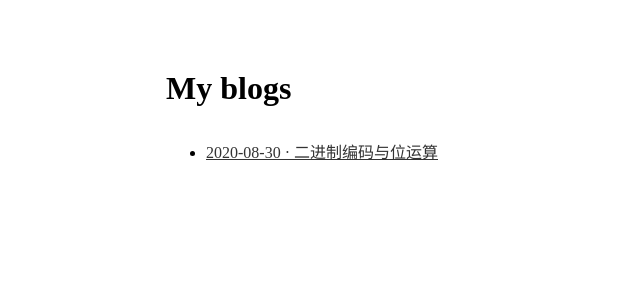
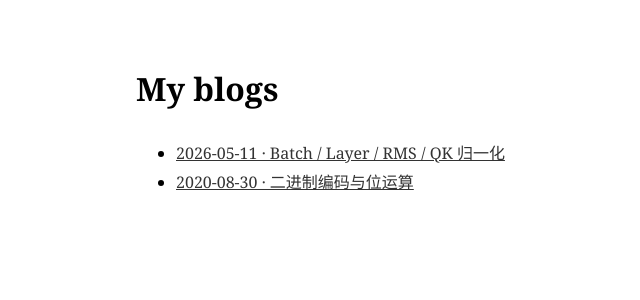
Before and after one commit to FAuditore/FAuditore.github.io, a Jekyll site: the page built from index.html, in a window 1280 px wide. Shown: the top 300 px of the page, without its empty margins (144-784 px from the left). Built offline with Jekyll 4.4.1, drawn with Linux system fonts in a browser that asks for light colours; a style sheet for code colours, icons or effects is not loaded; part of the change alters nothing that is shown.

Commit message:
Add Batch/Layer/RMS/QK Norm blog post and update .gitignore
Co-Authored-By: Claude Opus 4.7 <noreply@anthropic.com>

````diff
--- a/_config.yml
+++ b/_config.yml
@@ -1,2 +1,3 @@
 title: My blogs
 markdown: kramdown
+future: true
--- a/_layouts/default.html
+++ b/_layouts/default.html
@@ -4,19 +4,45 @@
   <meta charset="UTF-8">
   <title>{{ page.title }} · {{ site.title }}</title>
   <link rel="stylesheet" href="https://cdn.jsdelivr.net/npm/katex@0.16.9/dist/katex.min.css">
+  <link rel="stylesheet" href="https://cdn.jsdelivr.net/gh/richleland/pygments-css@master/vs.css">
   <script defer src="https://cdn.jsdelivr.net/npm/katex@0.16.9/dist/katex.min.js"></script>
   <script defer src="https://cdn.jsdelivr.net/npm/katex@0.16.9/dist/contrib/auto-render.min.js"
           onload="renderMathInElement(document.body,{delimiters:[{left:'$$',right:'$$',display:true},{left:'\\[',right:'\\]',display:true},{left:'$',right:'$',display:false},{left:'\\(',right:'\\)',display:false}]})">
   </script>
   <style>
-    body { max-width: 660px; margin: 60px auto; padding: 0 20px; font-family: serif; line-height: 1.8; }
-    a    { color: #333; }
-    pre  { background: #f5f5f5; padding: 12px; overflow-x: auto; }
-    code { font-size: 0.9em; }
-    table { border-collapse: collapse; width: 100%; margin: 1rem 0; }
-    th, td { border: 1px solid #ddd; padding: 6px 12px; text-align: left; }
+    body {
+      max-width: 720px;
+      margin: 60px auto;
+      padding: 0 20px;
+      font-family: Georgia, serif;
+      -webkit-font-smoothing: antialiased;
+      line-height: 1.8;
+    }
+    a { color: #333; }
+    pre {
+      background: #f5f5f5;
+      padding: 5px;
+      overflow-x: auto;
+      line-height: 1.3;
+    }
+    code { font-size: 1em; }
+    pre, code { font-family: Consolas, Menlo,'Courier New', monospace; }
+    table {
+      border-collapse: collapse;
+      width: 100%;
+      margin: 1rem 0;
+    }
+    th, td {
+      border: 1px solid #ddd;
+      padding: 6px 12px;
+      text-align: left;
+    }
     th { background: #f5f5f5; }
-    .comments-section {margin-top: 3rem;padding-top: 1.5rem;border-top: 1px solid #eee;}
+    .comments-section {
+      margin-top: 3rem;
+      padding-top: 1.5rem;
+      border-top: 1px solid #eee;
+    }
   </style>
 </head>
 <body>
--- /dev/null
+++ b/_posts/2026-05-11-Batch-Layer-RMS-QK-Norm.md
@@ -0,0 +1,180 @@
+---
+layout: default
+title: Batch / Layer / RMS / QK 归一化
+date: 2026-05-11 16:08:00
+---
+
+## 对比
+
+| 归一化 | 作用维度 | 可学习参数 | 依赖 batch | 典型用途 |
+|--------|---------|----------|-----------|---------|
+| BatchNorm | B (batch) | $\gamma, \beta$ | 是 | CNN, 视觉任务 |
+| LayerNorm | D (feature) | $\gamma, \beta$ | 否 | Transformer, RNN |
+| RMSNorm | D (feature) | $\gamma$ | 否 | LLaMA, 大语言模型 |
+| QK Norm | d_k (per head) | $\alpha$ | 否 | 大模型注意力稳定 |
+
+**选择建议**：现代 LLM 架构普遍采用 **RMSNorm + QK Norm** 的组合，在训练稳定性和推理速度之间取得了良好平衡。
+
+---
+
+## 为什么需要归一化
+
+深度网络训练中，层间输出的分布会随参数更新不断漂移（Internal Covariate Shift），导致：
+
+- 梯度消失或爆炸
+- 需要更小的学习率
+- 对初始化敏感
+
+归一化通过标准化每层输入来缓解这些问题。以下输入统一表示为 $(B, N, D)$，即批量大小、序列长度、特征维度。
+
+---
+
+## Batch Normalization
+
+对 batch 维度做归一化。给定输入 $x \in \mathbb{R}^{B \times N \times D}$，在 B 和 N 维度求均值和方差（即每个特征维度 $D$ 上，跨 batch 和序列位置做统计）：
+
+$$
+\mu = \frac{1}{B \cdot N} \sum_{b=1}^{B}\sum_{n=1}^{N} x_{b,n}, \quad \sigma^2 = \frac{1}{B \cdot N} \sum_{b=1}^{B}\sum_{n=1}^{N} (x_{b,n} - \mu)^2
+$$
+
+$$
+\hat{x} = \frac{x - \mu}{\sqrt{\sigma^2 + \epsilon}}, \quad y = \gamma \hat{x} + \beta
+$$
+
+**缺点**：
+
+- 对 batch size 敏感，小 batch 时统计量不稳定
+- 训练和推理行为不一致（需要维护 running mean/var）
+- RNN 中逐时间步统计不一致
+
+**代码：**
+
+```python
+class BatchNorm(nn.Module):
+    def __init__(self, num_features, eps=1e-5, momentum=0.1):
+        super().__init__()
+        self.eps = eps
+        self.momentum = momentum
+        self.gamma = nn.Parameter(torch.ones(num_features))
+        self.beta = nn.Parameter(torch.zeros(num_features))
+        self.register_buffer('running_mean', torch.zeros(num_features))
+        self.register_buffer('running_var', torch.ones(num_features))
+
+    def forward(self, x):
+        B, N, D = x.shape
+        x = x.view(-1, D)
+
+        if self.training:
+            mean = x.mean(dim=0)
+            var = x.var(dim=0, unbiased=False)
+
+            self.running_mean = (1 - self.momentum) * self.running_mean + self.momentum * mean
+            n = x.shape[0]
+            if n > 1:
+                self.running_var = (1 - self.momentum) * self.running_var + self.momentum * var * n / (n - 1)
+        else:
+            mean = self.running_mean
+            var = self.running_var
+
+        x = (x - mean) / torch.sqrt(var + self.eps)
+        out = self.gamma * x + self.beta
+        return out.view(B, N, D)
+```
+
+---
+
+## Layer Normalization
+
+对特征维度做归一化，不依赖 batch 统计。给定输入 $x \in \mathbb{R}^{B \times N \times D}$，在每个 $(b, n)$ 位置的 D 维度求均值和方差：
+
+$$
+\mu_{b,n} = \frac{1}{D} \sum_{d=1}^{D} x_{b,n,d}, \quad \sigma^2_{b,n} = \frac{1}{D} \sum_{d=1}^{D} (x_{b,n,d} - \mu_{b,n})^2
+$$
+
+**优点**：
+
+- 与 batch size 无关，训练和推理一致
+- 适合 RNN / Transformer
+
+**代码：**
+
+```python
+class LayerNorm(nn.Module):
+    def __init__(self, num_features, eps=1e-5):
+        super().__init__()
+        self.eps = eps
+        self.gamma = nn.Parameter(torch.ones(num_features))
+        self.beta = nn.Parameter(torch.zeros(num_features))
+
+    def forward(self, x):
+        mean = x.mean(dim=-1, keepdim=True)
+        var = x.var(dim=-1, keepdim=True, unbiased=False)
+        x = (x - mean) / torch.sqrt(var + self.eps)
+        return self.gamma * x + self.beta
+```
+
+---
+
+## RMS Normalization
+
+LayerNorm 的简化版，去掉了均值中心化和偏置项 $\beta$，仅保留缩放参数 $\gamma$，用 root mean square 替代标准差：
+
+$$
+\text{RMS}(x) = \sqrt{\frac{1}{D} \sum_{d=1}^{D} x_d^2}
+$$
+
+$$
+y = \frac{x}{\text{RMS}(x)} \cdot \gamma
+$$
+
+**优点**：
+
+- 比 LayerNorm 少一次 mean 计算，速度更快。LLaMA 等模型广泛使用。
+
+**代码：**
+
+```python
+class RMSNorm(nn.Module):
+    def __init__(self, num_features, eps=1e-5):
+        super().__init__()
+        self.eps = eps
+        self.gamma = nn.Parameter(torch.ones(num_features))
+
+    def forward(self, x):
+        rms = torch.sqrt(x.pow(2).mean(dim=-1, keepdim=True) + self.eps)
+        x = x / rms
+        return self.gamma * x
+```
+
+---
+
+## QK Normalization
+
+专用于 Transformer 注意力机制。在计算 attention score 之前，对 Query 和 Key 分别做 LayerNorm 或 RMSNorm，再乘以一个可学习的缩放系数 $\alpha$：
+
+$$
+\hat{Q} = \text{Norm}(Q), \quad \hat{K} = \text{Norm}(K)
+$$
+
+$$
+\text{Attention}(Q, K, V) = \text{softmax}\!\left(\alpha \cdot \hat{Q} \hat{K}^\top\right) V
+$$
+
+其中 $\alpha$ 是可学习的标量参数（per-head），用于控制归一化后 attention logits 的尺度。
+
+**动机**：
+
+训练大模型时，Q/K 的模长可能剧烈增长，导致 softmax 退化为 one-hot，梯度消失。例如：
+
+$$
+\begin{aligned}
+\text{softmax}([760, 752, 750])
+&= \text{softmax}([12, 4, 2]) \\
+&= [0.99962, 0.00034, 0.00005]
+\end{aligned}
+$$
+
+退化为 one-hot，注意力只能关注单个 token，丧失了捕捉多样上下文的能力。
+QK-Norm 将 Q、K 约束在单位超球面上，抑制 $QK^\top$ 内积的绝对值膨胀。
+
+$\alpha$ 恢复合理的注意力分布，稳定训练。 实践中工程上常直接用 $\alpha = 1/\sqrt{d_k}$ 固定值，退化为标准 Scaled Dot-Product Attention 的缩放系数，无需引入额外可学习参数，实现更简单。
````
Also changed, not shown: 1 other file. Lines whose indentation alone changed are shown as unchanged.
